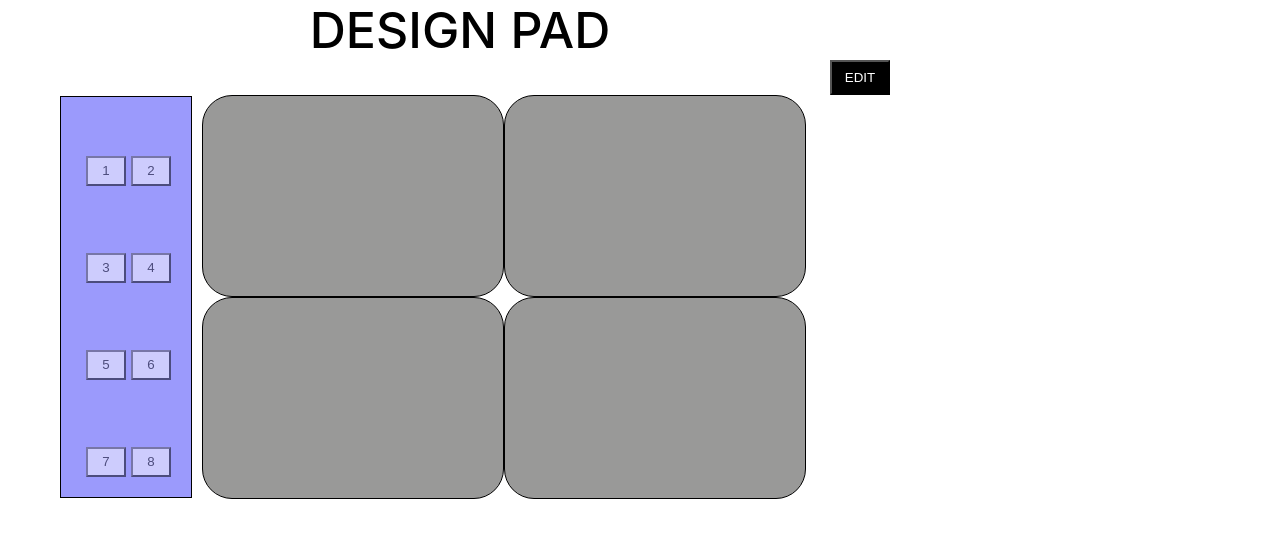
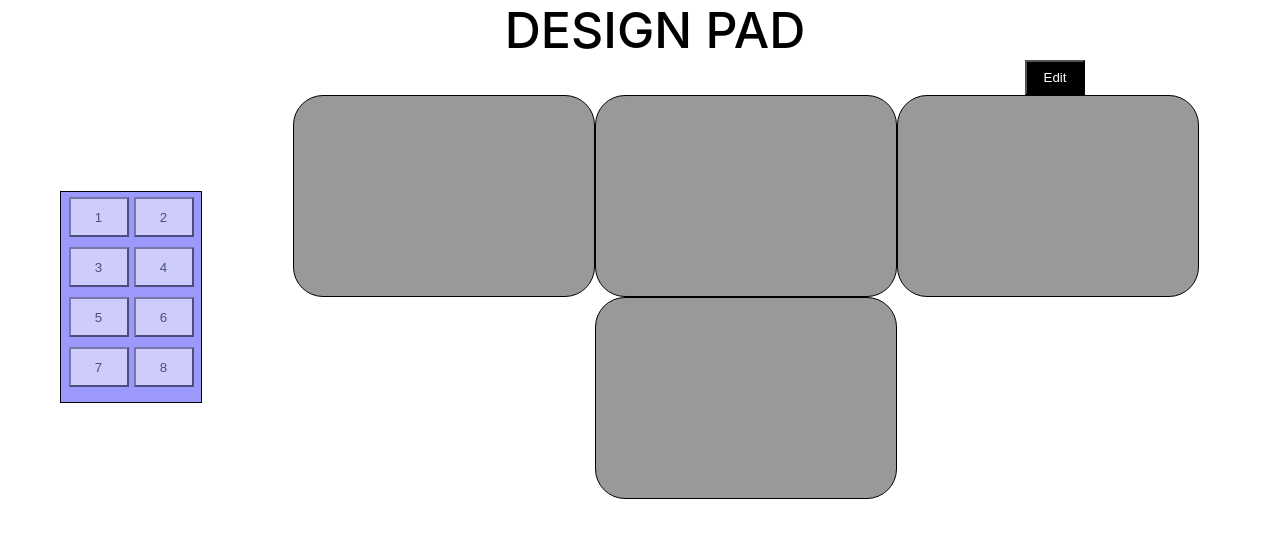
Before and after one commit to 464squad/design-pad, a React (Create React App) app: page / in a window 1280 px wide. Shown: the top 538 px of the page. Built offline with nearby package versions, Linux system fonts and the light colour scheme.

Commit message:
Did a couple of modifications on Control.js, DesignContainer.css, DesignContainer.js, edited theGreyboxes.js, and i made a edit button file.

```diff
--- a/src/Components/DesignContainer/Controller.js
+++ b/src/Components/DesignContainer/Controller.js
@@ -5,45 +5,40 @@ class Controller extends Component{
     constructor(props) {
         super(props);
         this.state = {
+    color: 'green',
+    input: 1
 
-          PadInput: ['1','2',
-                     '3','4',
-                     '5','6',
-                     '7','8']
+
         };
       }
 
 
 
-       onDragStart(event) {
-        event
-          .dataTransfer
-          .setData('text/plain', event.target.id);
 
-          event
-          .currentTarget
-          .style
-          .backgroundColor = 'yellow';
+      handleDrag =(e, color)=> {
+        e.dataTransfer.setData("color", color);
+
       }
+
 
     render(){
         return(
 
-        <div>
+
         <div className = "rectangle">
 
         <div className = "container2">
-       <button id = '1' className = "button" draggable="true" ondragstart='onDragStart(event)'>1</button>
+       <button id = 'one' className = "button"  draggable="true"  onDragStart="drag(event)">1</button>
         <button id ='2' className = "button" draggable="true" ondragstart="drag(event)">2</button>
 
 
 
-        <button id = '3' className = "button" draggable="true" ondragstart="drag(event)">3</button>
+        <button id = '3' className = "button" draggable="true" onDragStart={e=>this.handleDrag(e, 'blue')}>3</button>
         <button id = '4' className = "button" draggable="true" ondragstart="drag(event)">4</button>
 
 
 
-        <button id = '5' className = "button" draggable="true" ondragstart="drag(event)"> 5</button>
+        <button id = '5' className = "button" draggable="true" ondragstart="drag(event)">5</button>
         <button id = '6' className = "button" draggable="true" ondragstart="drag(event)">6</button>
 
 
@@ -52,8 +47,9 @@ class Controller extends Component{
         <button id = '8' className = "button" draggable="true" ondragstart="drag(event)">8</button>
 
        </div>
+
         </div>
-         </div>
+
         );
   }
 }
--- a/src/Components/DesignContainer/DesignContainer.css
+++ b/src/Components/DesignContainer/DesignContainer.css
@@ -2,18 +2,20 @@
 .container {
     /* for the gray boxes */
     display: flex;
-
+    flex-wrap: wrap;
     justify-content: center;
 
     align-items: center;
 
   }
 
-
+  #one{
+    color: 'green'
+  }
 .rectangle {
     /* rectangle for the buttons */
-    height: 400px;
-    width: 130px;
+   /* height: 300px; */
+    /* width: 130px; */
     background-color: #9B9AFC;
     font-size: 80px;
     border: 1px solid black;;
@@ -24,18 +26,23 @@
 
   .container2{
       /* for the buttons */
-    display: inline;
+    display: flex;
+    flex-wrap: wrap;
     align-items: center;
-
+    width: 130px;
+    padding: 5px;
+    justify-content: space-around;
   }
 
   .button{
-      height :30px;
-      width: 40px;
+      height :40px;
+      width: 60px;
       background:  white;
      color: black;
      opacity: 0.5;
-     margin-left :5px
+     margin-bottom: 10px;
+
+
 
   }
 
@@ -59,7 +66,7 @@
        .editbutton{
         height :35px;
         width: 60px;
-        background: black;
+
         color: white;
 
         margin-left :800px
--- a/src/Components/DesignContainer/DesignContainer.js
+++ b/src/Components/DesignContainer/DesignContainer.js
@@ -1,19 +1,16 @@
 import React, { Component } from 'react';
 import Controller from './Controller.js';
 import Greyboxes from './Greyboxes.js'
+import EditButton from '../EditButton.js'
 import styles from './DesignContainer.css';
+
 class DesignContainer extends Component {
   constructor(props) {
     super(props);
     this.state = {
 
-      PadInput: ['1','2',
-                 '3','4',
-                 '5','6',
-                 '7','8']
-    };
+    }
   }
-
 
 
 
@@ -22,7 +19,7 @@ class DesignContainer extends Component {
     return (
         <div >
         <header>DESIGN PAD</header>
-        <button className = "editbutton"> EDIT </button>
+        <EditButton/>
 
         <body>
         <Controller/>
--- a/src/Components/DesignContainer/Greyboxes.js
+++ b/src/Components/DesignContainer/Greyboxes.js
@@ -1,26 +1,25 @@
 import React, { Component } from 'react';
-import ReactDOM from 'react-dom';
+
 
 class Greyboxes extends Component{
 
-        onDragOver(event) {
-                event.preventDefault();
-              }
+        constructor(props){
+                super(props)
 
-              onDrop(event) {
-                const id = event
-                  .dataTransfer
-                  .getData('text');
+                this.state = {
 
-                const draggableElement = document.getElementById(id);
-                const dropzone = event.target;
+                }
+        }
 
-                dropzone.appendChild(draggableElement);
+        handleDrop = e => {
+                e.preventDefault();
+                e.stopPropagation();
+              };
 
-                event
-                  .dataTransfer
-                  .clearData();
-              }
+              handleDragOver = e => {
+                e.preventDefault();
+                e.stopPropagation();
+              };
 
 
 render(){
@@ -29,11 +28,12 @@ return(
 
 <div>
         <div class = "container" >
-        <div className = "rectangle2" ondragover='onDragOver(event);' ondrop='onDrop(event);'/>
+        <div className = "rectangle2" onDragOver={e=>this.handleDragOver(e)} onDrop= {e=>this.handleDrop(e)}/>
+
        <div className = "rectangle2"/>
-        </div>
-        <div class = "container">
+
         <div className = "rectangle2"/>
+
        <div className = "rectangle2"/>
         </div>
        </div>
--- /dev/null
+++ b/src/Components/EditButton.js
@@ -0,0 +1,61 @@
+import React, {Component} from 'react';
+
+
+class EditButton extends Component{
+    constructor(props){
+       super(props)
+       this.state={
+        background: 'black',
+        editActive: false
+       }
+    }
+
+    // editOn=(props)=>{
+    //     return(
+    //     <button onClick={props.onClick}>
+    //     Edit On
+    //   </button>
+    //     )
+    // }
+    // editOff=(props)=>{
+    //     return(
+    //     <button onClick={props.onClick}>
+    //     Edit Off
+    //     </button>
+    //     );
+    // }
+
+   handleClickEditOn =(event) =>{
+
+       this.setState({
+           background : 'red', editActive:true})
+   }
+
+
+   handleClickEditOff =(event) =>{
+
+       this.setState({
+       background: 'black', editActive:false})
+   }
+
+    render(){
+        // const editActive =this.state.editActive
+        // let button;
+        // if(editActive){
+        //     button =<editOn onClick ={()=>this.handleClickEditOn() }/>
+        // }
+        // else{
+        //     button = <editOff onClick ={()=>this.handleClickEditOff()}/>
+        // }
+        return(
+
+<div>
+
+    <button className = "editbutton" onClick ={()=>this.handleClickEditOn()}  style ={{backgroundColor:this.state.background} } >Edit</button>
+</div>
+
+        )
+    }
+
+}
+export default EditButton;
```
